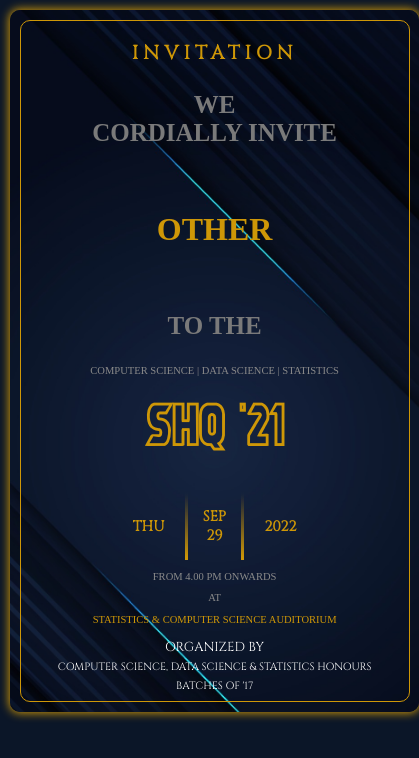
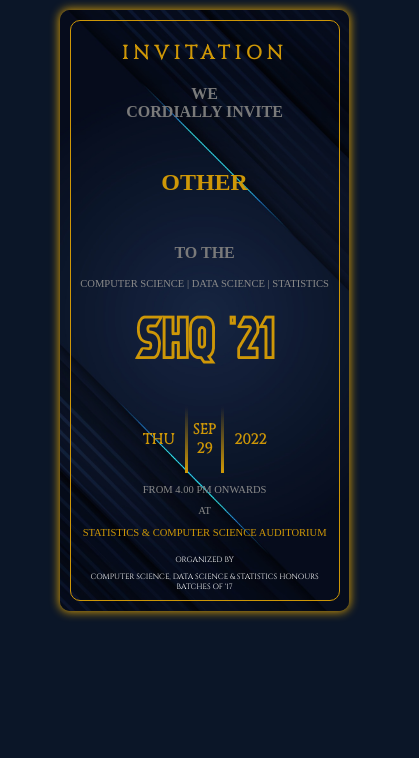
Before and after one commit to prabuddhika96/SHQ_Invitation, a plain HTML site: page index.html in a window 390 px wide. Shown: the whole page, 419 px wide, since content can reach past the window. Drawn offline with Linux system fonts and the light colour scheme; a web font is replaced by a local one.

Commit message:
fit content

```diff
--- a/index.html
+++ b/index.html
@@ -43,8 +43,7 @@
 
                 <div class="organized">
                     <p class="low">organized by</p>
-                    <p class="high">computer science, data science & statistics honours</p>
-                    <p class="high">batches of '17</p>
+                    <p class="high">computer science, data science & statistics honours<br>batches of '17</p>
                 </div>
 
             </div>
--- a/style.css
+++ b/style.css
@@ -135,19 +135,21 @@ p{
 .low{
   font-size: small;
 }
+.high{
+  line-height: normal;
+}
 
 
 @media screen and (max-width: 500px) {
   body{
+    /* width: 100%; */
+    /* height: 100%; */
     font-size: 60%;
     padding: 0;
   }
   .container{
-    width: 100%;
-    /* height: 100%; */
-    /* background: #fff; */
+    width: fit-content;
     margin: 0 auto;
-    /* padding: 10px; */
   }
   .main{
     margin: 2em auto;
@@ -155,6 +157,14 @@ p{
   .main h1{
     letter-spacing: 5px;
     margin-top: 0em;
-    /* font-size: 0.5em; */
+  }
+  #name{
+    font-size: 1.5rem;
+  }
+  #cordially{
+    font-size: 1rem;
+  }
+  .low, .high{
+    font-size: 80%;
   }
 }
```
